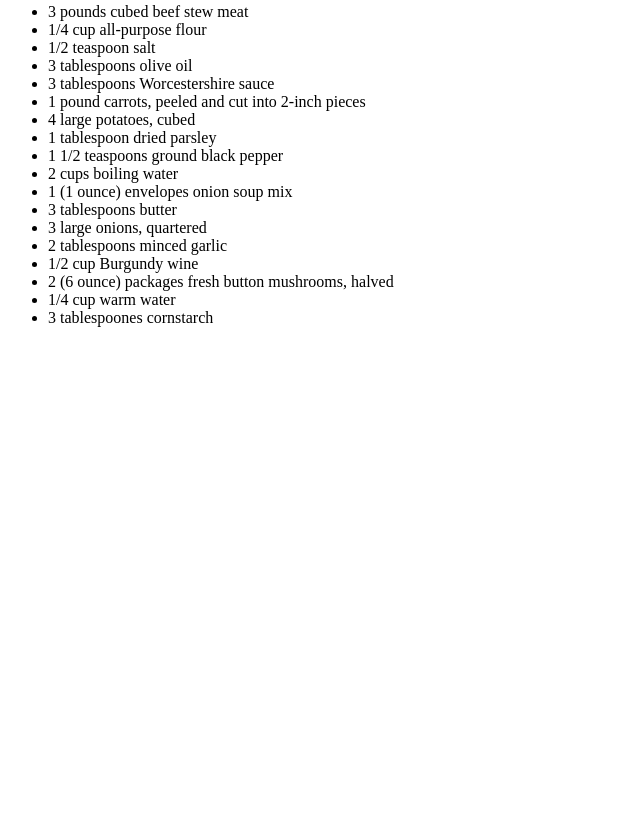
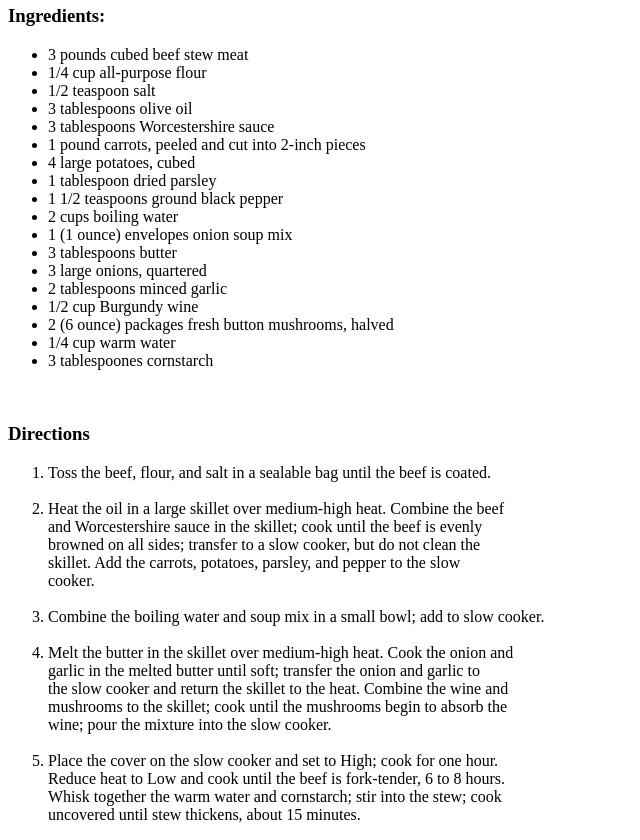
Before and after one commit to hosiern/odin-recipes, a plain HTML site: page recipes/beef-stew.html in a window 1280 px wide. Shown: the part 966-1806 px from the top of the page, without its empty margins (0-640 px from the left). Before the commit the page ends 1309 px from the top, so only its background shows below. Drawn offline with Linux system fonts and the light colour scheme.

Commit message:
Completed beef stew recipe page

```diff
--- a/recipes/beef-stew.html
+++ b/recipes/beef-stew.html
@@ -15,6 +15,7 @@
       large slow cooker.
     </p>
     <br />
+    <h3>Ingredients:</h3>
     <ul>
       <li>3 pounds cubed beef stew meat</li>
       <li>1/4 cup all-purpose flour</li>
@@ -35,5 +36,52 @@
       <li>1/4 cup warm water</li>
       <li>3 tablespoones cornstarch</li>
     </ul>
+    <br />
+    <h3>Directions</h3>
+    <ol>
+      <li>
+        Toss the beef, flour, and salt in a sealable bag until the beef is
+        coated.
+      </li>
+      <br />
+      <li>
+        Heat the oil in a large skillet over medium-high heat. Combine the beef
+        <br />
+        and Worcestershire sauce in the skillet; cook until the beef is evenly
+        <br />
+        browned on all sides; transfer to a slow cooker, but do not clean the
+        <br />
+        skillet. Add the carrots, potatoes, parsley, and pepper to the slow
+        <br />
+        cooker.
+      </li>
+      <br />
+      <li>
+        Combine the boiling water and soup mix in a small bowl; add to slow
+        cooker.
+      </li>
+      <br />
+      <li>
+        Melt the butter in the skillet over medium-high heat. Cook the onion and
+        <br />
+        garlic in the melted butter until soft; transfer the onion and garlic to
+        <br />
+        the slow cooker and return the skillet to the heat. Combine the wine and
+        <br />
+        mushrooms to the skillet; cook until the mushrooms begin to absorb the
+        <br />
+        wine; pour the mixture into the slow cooker.
+      </li>
+      <br />
+      <li>
+        Place the cover on the slow cooker and set to High; cook for one hour.
+        <br />
+        Reduce heat to Low and cook until the beef is fork-tender, 6 to 8 hours.
+        <br />
+        Whisk together the warm water and cornstarch; stir into the stew; cook
+        <br />
+        uncovered until stew thickens, about 15 minutes.
+      </li>
+    </ol>
   </body>
 </html>
```
